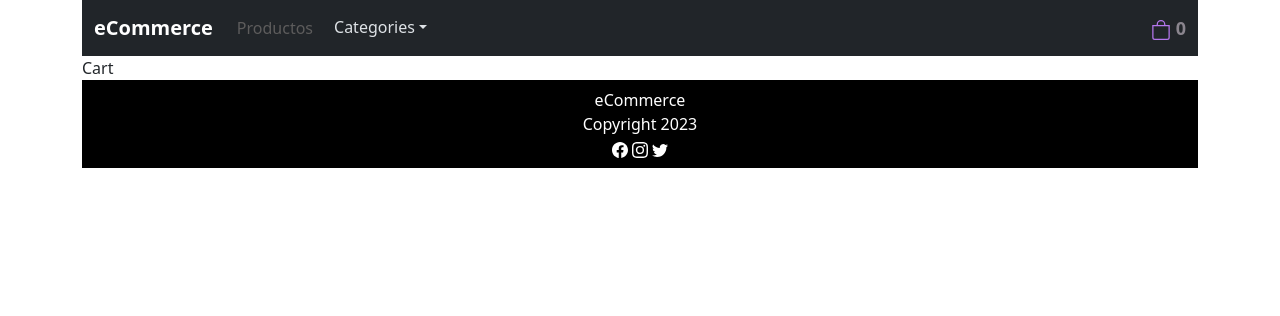
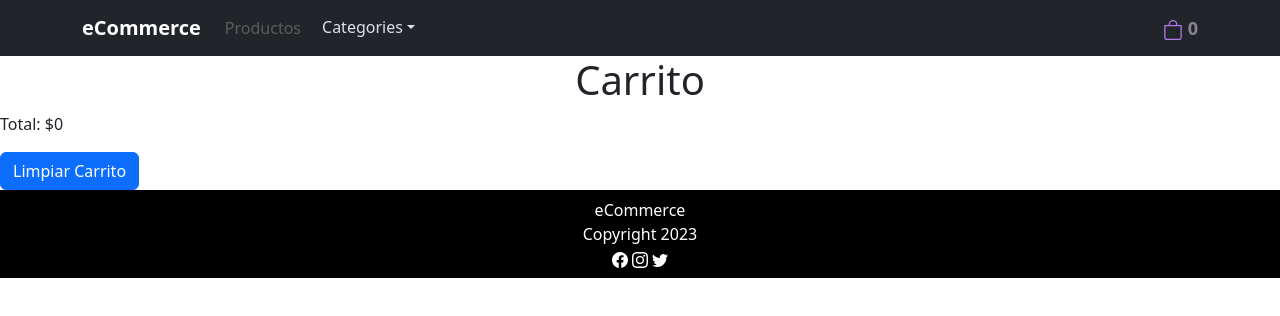
Before and after one commit to luisbattle/coderhouse_react, a React (Vite) app: page /cart in a window 1280 px wide. Shown: the top 316 px of the page. Built offline with nearby package versions, Linux system fonts and the light colour scheme.

Commit message:
funcionalidad carrito agregada

```diff
--- a/src/App.jsx
+++ b/src/App.jsx
@@ -8,25 +8,29 @@ import About from './components/About/About';
 import PageNotFound from './components/PageNotFound/PageNotFound';
 import Cart from './components/Cart/Cart';
 import ItemDetailContainer from './components/ItemDetailContainer/ItemDetailContainer';
+import { CartContext, CartProvider } from "./context/CartContext"
 function App() {
 
   return (
-    <Container>
+    <>
       <BrowserRouter>
+        <CartProvider>
           <NavBar />
           <Routes>
-          {/* <Route path='/' element={<ItemListContainer message="Bienvenido a mi primer eCommerce" />} /> */}
             <Route exact path='/' element={<Home />} />
             <Route exact path='/products' element={<ItemListContainer />} />
             <Route exact path='/product/:id' element={<ItemDetailContainer />} />
+
             <Route exact path='/products/:category' element={<ItemListContainer />} />
+
             <Route exact path='/about' element={<About />} />
             <Route exact path='/cart' element={<Cart />} />
             <Route path='*' element={<PageNotFound />} />
           </Routes>
           <Footer />
+        </CartProvider>
       </BrowserRouter>
-    </Container>
+    </>
   )
 }
 
--- a/src/asyncMock.js
+++ b/src/asyncMock.js
@@ -6,7 +6,7 @@ const products = [
         category: "deportes",
         image: "https://http2.mlstatic.com/D_NQ_NP_2X_912031-MLA54868894284_042023-F.webp",
         detail: "Zapatilla Running,  productos son 100% originales. Hacemos envíos a todos el país por mercado envíos",
-        price: "78900"
+        price: "10"
     },
     {
         id: 2,
--- /dev/null
+++ b/src/components/Cart/Cart.css
@@ -0,0 +1,9 @@
+.CartContainer .cart-list {
+    display: flex;
+}
+
+.CartContainer .cart-list li {
+    color: blue;
+
+
+}
--- a/src/components/Cart/Cart.jsx
+++ b/src/components/Cart/Cart.jsx
@@ -1,8 +1,42 @@
-import React from 'react'
+import { useContext, useEffect, useState } from "react"
+import { CartContext } from '../../context/CartContext'
+import { Button } from 'react-bootstrap'
+import "./Cart.css"
 
 const Cart = () => {
+    const { cart } = useContext(CartContext)
+    const [totalAmount, setTotalAmount] = useState(0)
+    const { addItem, clearCart, removeItem } = useContext(CartContext)
+
+    useEffect(() => {
+        const calculateTotalAmount = () => {
+            console.log("CartItems: ", cart.length)
+            const total = cart.reduce((acumulator, element) => acumulator + (parseInt(element.price) * element.quantity), 0)
+            console.log("Total ", total)
+            setTotalAmount(total)
+        }
+        calculateTotalAmount()
+    }, [cart])
+
+    // const removeItem = (productid) => {
+    //     console.log("removiendo item...", productid)
+    // }
+
     return (
-        <div>Cart</div>
+        <div className='CartContainer'>
+            <h1 className='text-center'>Carrito</h1>
+            {cart.map((product) =>
+                <div>
+                    <ul className='cart-list'>
+                        <li>{product.name}  X {product.quantity} Unidades $ {product.price} = Subtotal ${product.price * product.quantity} </li>
+
+                        <Button className='btnCartRemoveItem' onClick={() => { removeItem(product.id) }} variant='danger' > X</Button>
+                    </ul>
+                </div>
+            )}
+            <p>Total: ${totalAmount}</p>
+            <Button onClick={clearCart}>Limpiar Carrito</Button>
+        </div>
     )
 }
 
--- a/src/components/CartWidget/CartWidget.jsx
+++ b/src/components/CartWidget/CartWidget.jsx
@@ -1,16 +1,17 @@
-import { useState } from "react"
+import { useContext, useState } from "react"
 import { Link } from 'react-router-dom'
 import Cart from "../Cart/Cart";
 import './CartWidget.css'
 import { Bag } from 'react-bootstrap-icons';
+import { CartContext } from "../../context/CartContext";
 
 export default function CartWidget() {
-    const [cartWidget, setCartWidget] = useState(0)
-
+    // const [cartWidget, setCartWidget] = useState(0)
+    const { cart } = useContext(CartContext)
     return (
         <div className="CartWidget">
             <Link to={'/cart'}>
-                <Bag size={20} /> <span>{cartWidget}</span>
+                <Bag size={20} /> <span>{cart.length}</span>
             </Link>
         </div>
     )
--- a/src/components/ItemDetail/ItemDetail.jsx
+++ b/src/components/ItemDetail/ItemDetail.jsx
@@ -1,13 +1,21 @@
 import { useParams } from "react-router-dom"
 import { Button, Form } from "react-bootstrap"
 import "./ItemDetail.css"
-import { useState } from "react"
+import { useContext, useState } from "react"
+
+// Context
+import { CartContext } from "../../context/CartContext"
+import { Key } from "react-bootstrap-icons"
 
 const ItemDetail = ({ products }) => {
     const { id } = useParams()
-    const [quantity, setQuantity] = useState(0)
+    const [quantity, setQuantity] = useState(1)
+
+    const { addItem } = useContext(CartContext)
 
     const productDetail = products.filter((product) => product.id == id)
+    const { name, detail, price } = productDetail
+
 
     const addQuantity = () => {
         setQuantity(quantity + 1)
@@ -17,19 +25,24 @@ const ItemDetail = ({ products }) => {
             setQuantity(quantity - 1)
         }
     }
+
+    const handleOnAdd = () => {
+        addItem(productDetail[0], quantity)
+    }
+
     return (
         <>
             {
                 productDetail.map((product) => {
                     return (
-                        <>
+                        <div key={product.id}>
                             <h2>{product.name}</h2>
                             <div className="itemDetailContainer-image">
                                 <img src={product.image} alt={product.name} className="itemDetail-image" />
                             </div>
                             <p>{product.detail}</p>
                             <p>{product.price}</p>
-
+                            <p>{product.quantity}</p>
                             <div>
                                 <Form className="ItemDetailCounter">
                                     <Button onClick={substractQuantity}>-</Button>
@@ -40,9 +53,9 @@ const ItemDetail = ({ products }) => {
                             </div>
 
                             <div className="text-center mb-2">
-                                <Button>Buy</Button>
+                                <Button onClick={handleOnAdd} >Add To Cart</Button>
                             </div>
-                        </>
+                        </div>
                     )
                 })
             }
--- /dev/null
+++ b/src/context/CartContext.jsx
@@ -0,0 +1,44 @@
+import { createContext, useContext, useState } from "react"
+
+export const CartContext = createContext({
+    cart: []
+})
+
+export const CartProvider = ({ children }) => {
+    const [cart, setCart] = useState([])
+
+    const addItem = (item, quantity) => {
+        const existInCart = cart.filter((product) => product.id == item.id)
+
+        // Item exist in Cart
+        if (existInCart.length > 0) {
+            console.log("exist in cart: ", existInCart[0])
+            // producto existe en mi carrito lo actualizo con la nueva cantidad
+            cart.map((product) => {
+                if (product.id == existInCart[0].id) {
+                    product.quantity = product.quantity + quantity
+                }
+            })
+            setCart(cart)
+
+        } else {
+            setCart(prevState => [...prevState, { ...item, quantity }])
+        }
+    }
+
+    const clearCart = () => {
+        console.log("clear all items in cart...")
+        setCart([])
+    }
+
+    const removeItem = (productId) => {
+        const newCart = cart.filter((item) => item.id != productId)
+        setCart(newCart)
+    }
+
+    return (
+        <CartContext.Provider value={{ cart, addItem, clearCart, removeItem }} >
+            {children}
+        </CartContext.Provider>
+    )
+}
```
Lines whose indentation alone changed are shown as unchanged.
